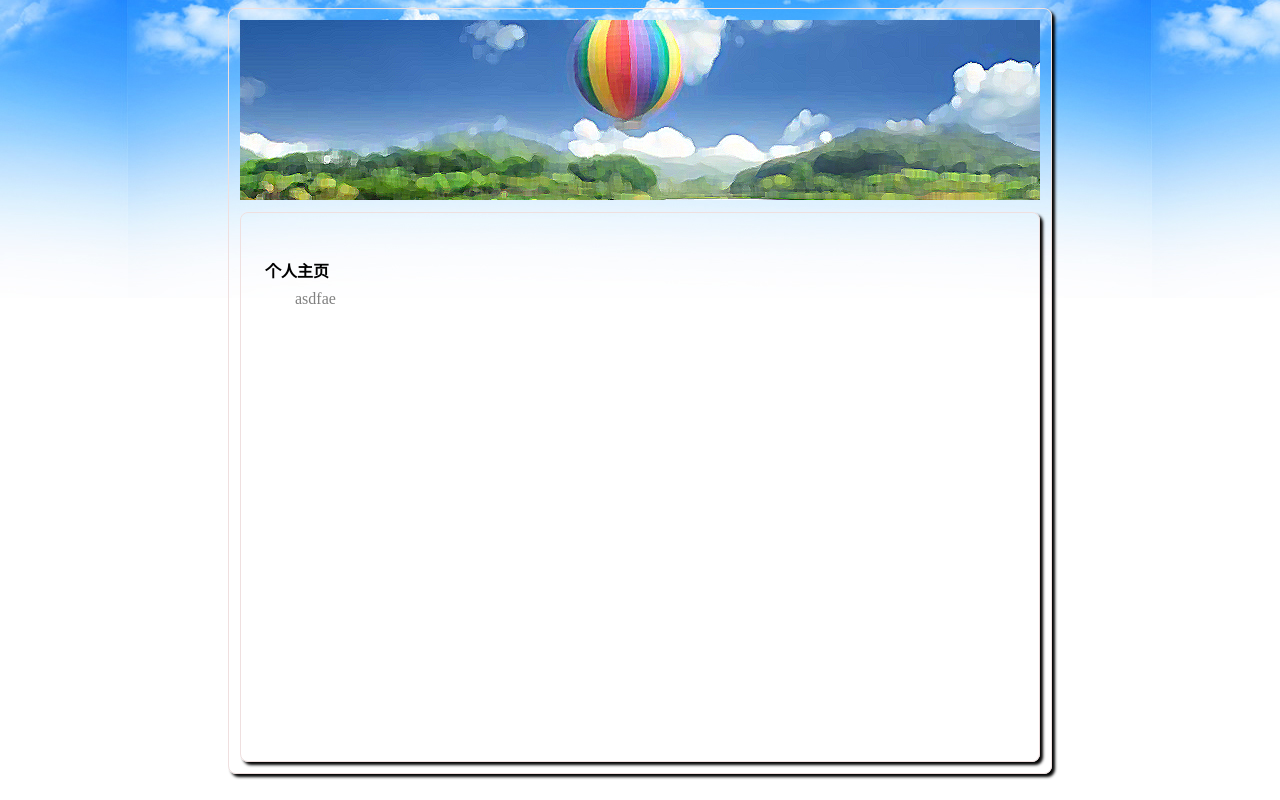
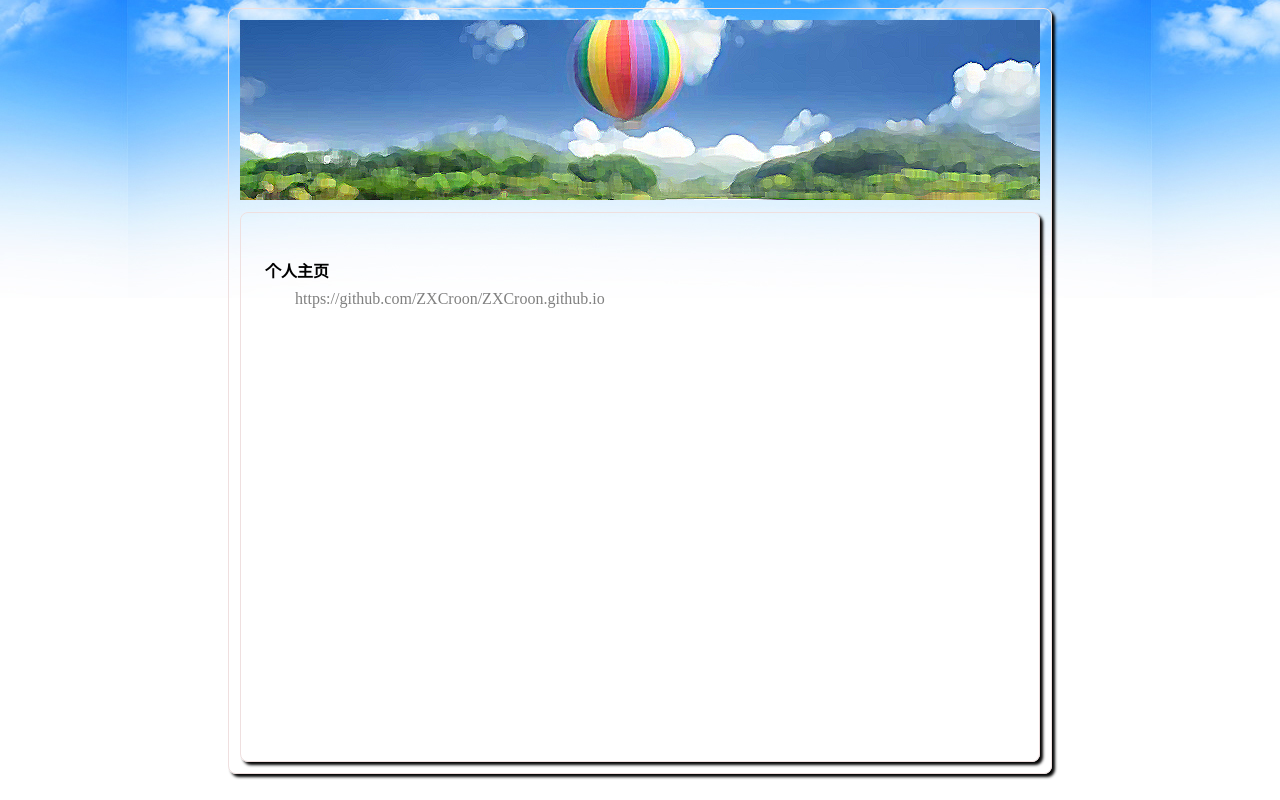
Before and after one commit to ZXCroon/ZXCroon.github.io, a plain HTML site: page work.html in a window 1280 px wide. Drawn offline with Linux system fonts and the light colour scheme.

Commit message:
add link to first work

```diff
--- a/work.html
+++ b/work.html
@@ -11,7 +11,7 @@
     <div class="header"></div>
     <div class="beautified-border box">
       <h4>个人主页</h4>
-      <a>asdfae</a>
+      <a href="https://github.com/ZXCroon/ZXCroon.github.io">https://github.com/ZXCroon/ZXCroon.github.io</a>
     </div>
   </div>
 </body>
```
